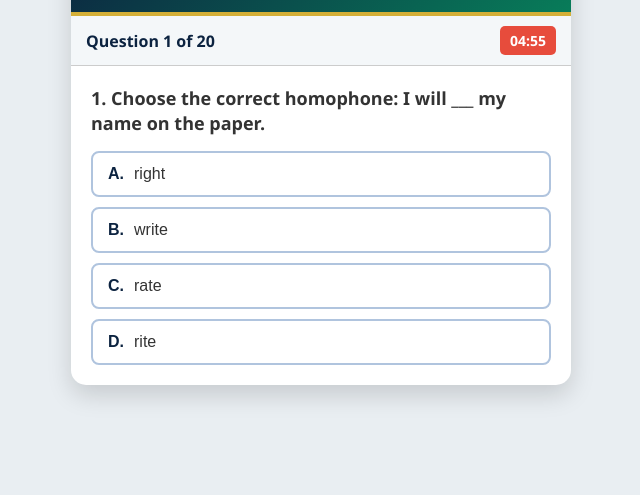
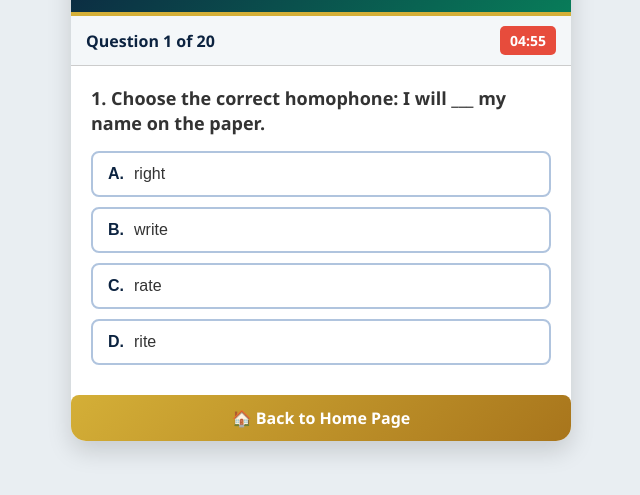
Before and after one commit to shakeelbodla786/HMSANOTES, a plain HTML site: page grade3-english-test4.html in a window 1280 px wide. Shown: the part 87-582 px from the top of the page, without its empty margins (319-959 px from the left). Drawn offline with Linux system fonts and the light colour scheme.

Commit message:
Update grade3-english-test4.html

```diff
--- a/grade3-english-test4.html
+++ b/grade3-english-test4.html
@@ -137,7 +137,25 @@
     .next-btn:hover {
         background: #0c2340;
     }
+.home-btn {
+    display: block;
+    background: linear-gradient(135deg, #d4af37, #a8751c);
+    color: white;
+    text-align: center;
+    text-decoration: none;
+    padding: 12px;
+    width: 100%;
+    box-sizing: border-box;
+    border-radius: 8px;
+    font-size: 16px;
+    font-weight: bold;
+    margin-top: 10px;
+    transition: 0.3s;
+}
 
+.home-btn:hover {
+    background: #0c2340;
+}
     /* نتیجہ */
     .result-container {
         display: none;
@@ -190,7 +208,7 @@
         </div>
         <button class="next-btn" id="next-btn" onclick="nextQuestion()">Next Question ➔</button>
     </div>
-
+       <a href="index.html" class="home-btn">🏠 Back to Home Page</a>
     <!-- نتیجہ کا حصہ -->
     <div class="result-container" id="result-section">
         <h2>Test Completed! 🎉</h2>
@@ -201,6 +219,7 @@
             <p>Percentage: <span id="percentage">0%</span></p>
         </div>
         <button class="next-btn" style="display:block;" onclick="location.reload()">Restart Test 🔄</button>
+        <a href="index.html" class="home-btn">🏠 Back to Home Page</a>
     </div>
 </div>
 
```
